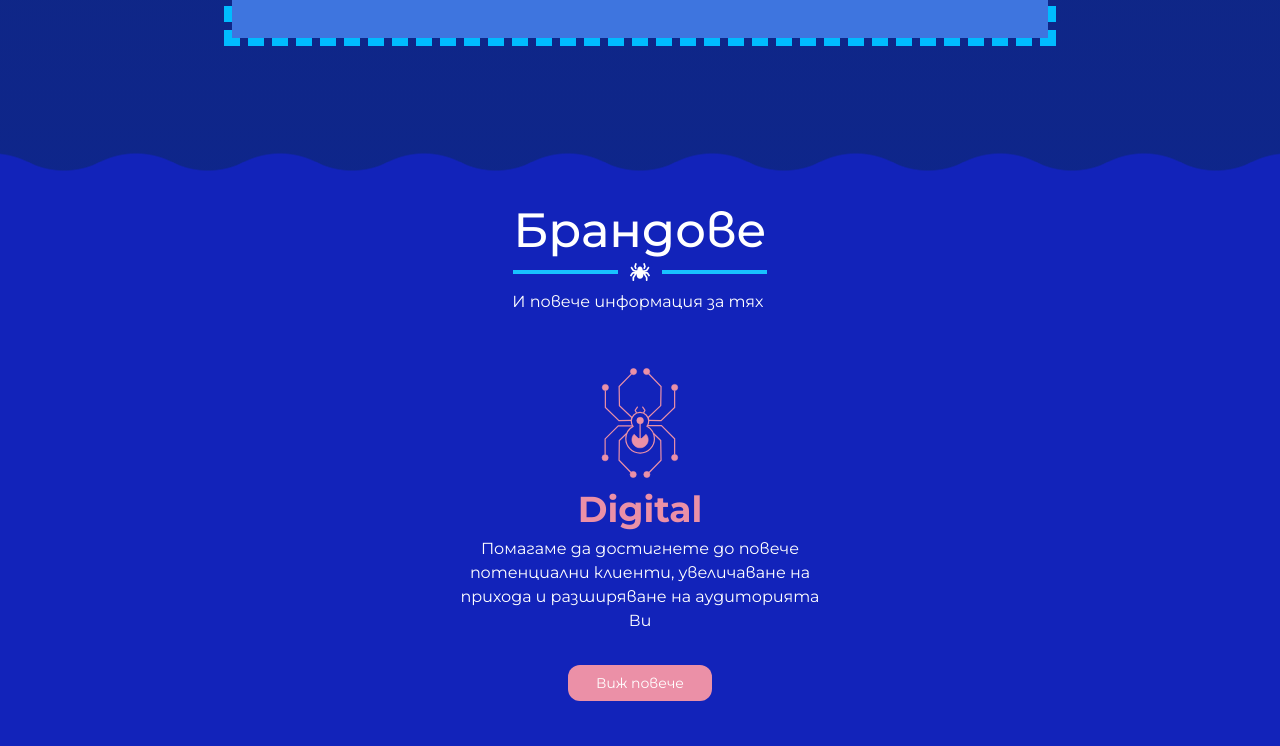
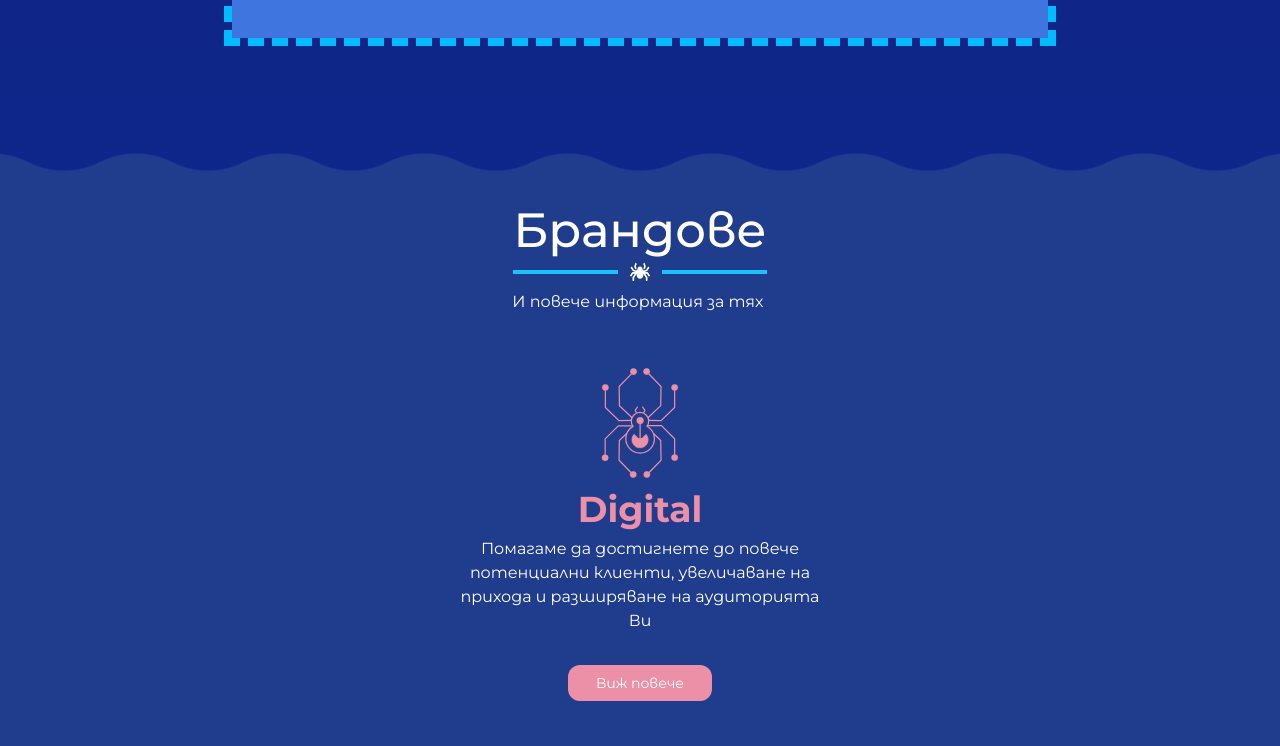
Before and after one commit to StroverIT/Strover, a Next.js app: page /web in a window 1280 px wide. Shown: the part 8520-9266 px from the top of the page. Built offline with nearby package versions, Linux system fonts and the light colour scheme; a web font is replaced by a local one.

Commit message:
changing color

```diff
--- a/pages/web.js
+++ b/pages/web.js
@@ -67,7 +67,7 @@ export default function Web() {
             digital={true}
             logistics={true}
             py="py-20 lg:pt-20 pb-36"
-            bg="bg-blue-250"
+            bg="bg-blue-300"
           />
         </section>
       </main>
```
